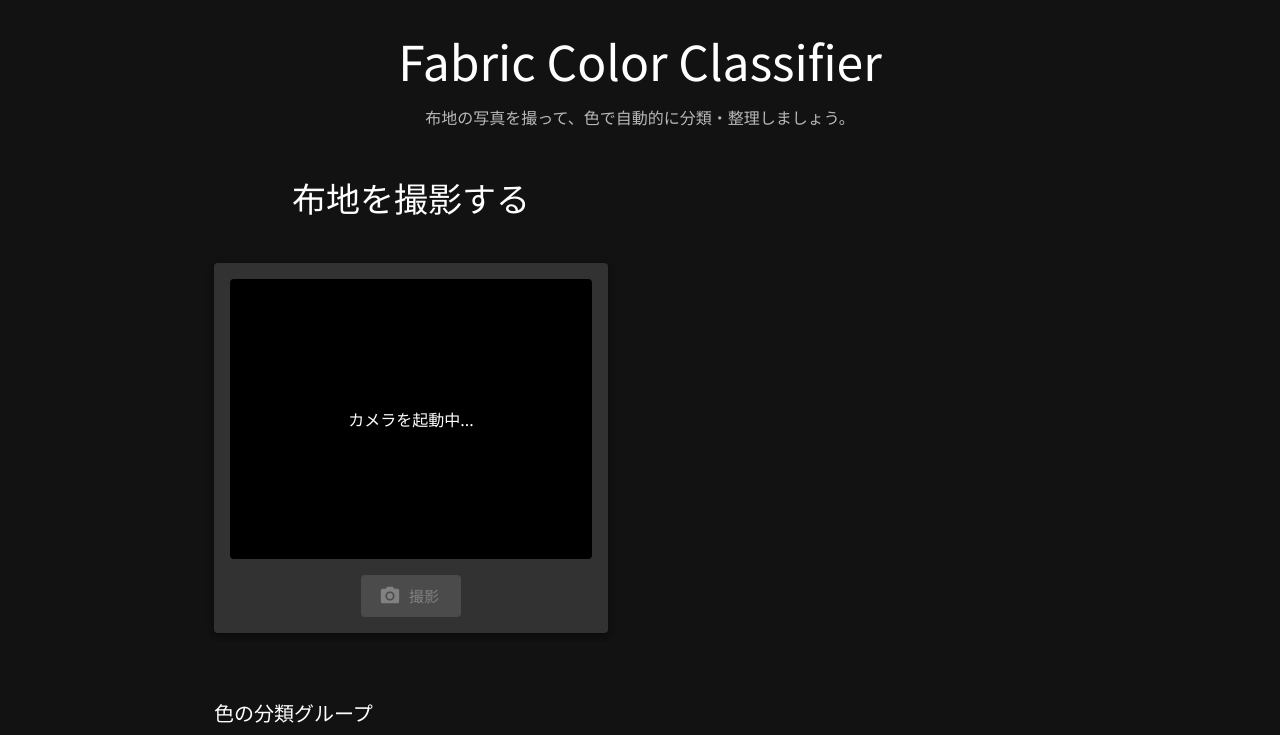
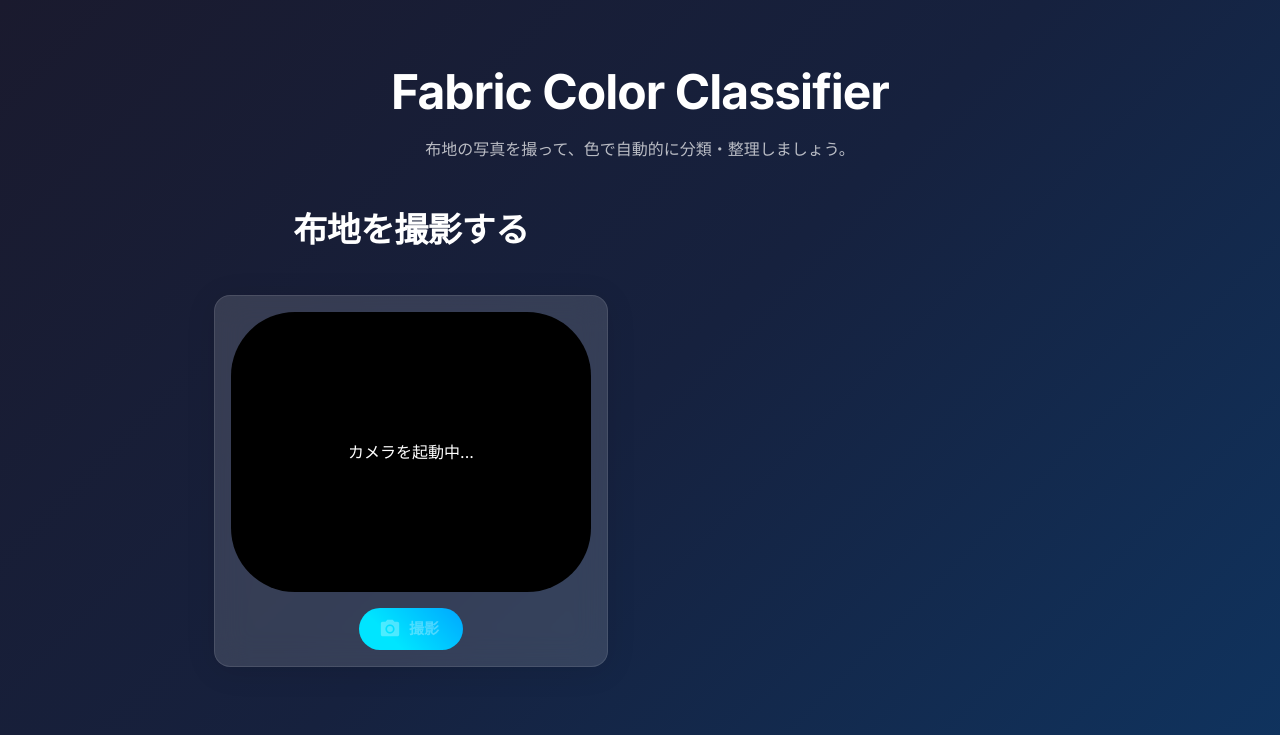
Before and after one commit to kag1022/fabric_app, a React (Create React App) app: page / in a window 1280 px wide. Shown: the top 735 px of the page. Built offline with nearby package versions, Linux system fonts and the light colour scheme; no server answers.

Commit message:
UIを最適化

```diff
--- a/package.json
+++ b/package.json
@@ -8,6 +8,8 @@
     "@dnd-kit/utilities": "^3.2.2",
     "@emotion/react": "^11.11.4",
     "@emotion/styled": "^11.11.5",
+    "@fontsource/inter": "^5.2.8",
+    "@fontsource/noto-sans-jp": "^5.2.8",
     "@mui/icons-material": "^5.18.0",
     "@mui/material": "^5.15.20",
     "@testing-library/jest-dom": "^5.17.0",
@@ -28,6 +30,7 @@
   },
   "scripts": {
     "start": "react-scripts start",
+    "dev": "react-scripts start",
     "build": "react-scripts build",
     "test": "react-scripts test",
     "eject": "react-scripts eject"
--- a/src/App.tsx
+++ b/src/App.tsx
@@ -27,21 +27,95 @@ const darkTheme = createTheme({
   palette: {
     mode: 'dark',
     primary: {
-      main: '#90caf9',
+      main: '#00e5ff', // Cyberpunk Cyan
+    },
+    secondary: {
+      main: '#ff4081', // Pink accent
     },
     background: {
-      default: '#121212',
-      paper: '#1e1e1e',
+      default: 'transparent', // Let gradient show through
+      paper: 'rgba(255, 255, 255, 0.05)', // Glass effect base
+    },
+    text: {
+      primary: '#ffffff',
+      secondary: 'rgba(255, 255, 255, 0.7)',
     },
   },
   typography: {
-    fontFamily: '"Noto Sans JP", sans-serif',
+    fontFamily: '"Inter", "Noto Sans JP", sans-serif',
+    h3: {
+      fontWeight: 700,
+      letterSpacing: '-0.02em',
+    },
+    h4: {
+      fontWeight: 600,
+      letterSpacing: '-0.01em',
+    },
+    button: {
+      fontWeight: 600,
+      textTransform: 'none', // Modern feel
+    },
+  },
+  shape: {
+    borderRadius: 16, // Softer, modern corners
+  },
+  components: {
+    MuiCssBaseline: {
+      styleOverrides: {
+        body: {
+          backgroundColor: 'transparent', // Handled by index.css
+          scrollbarColor: "#6b6b6b #2b2b2b",
+          "&::-webkit-scrollbar, & *::-webkit-scrollbar": {
+            backgroundColor: "#2b2b2b",
+          },
+          "&::-webkit-scrollbar-thumb, & *::-webkit-scrollbar-thumb": {
+            borderRadius: 8,
+            backgroundColor: "#6b6b6b",
+            minHeight: 24,
+            border: "3px solid #2b2b2b",
+          },
+        },
+      },
+    },
+    MuiPaper: {
+      styleOverrides: {
+        root: {
+          backdropFilter: 'blur(16px)',
+          border: '1px solid rgba(255, 255, 255, 0.1)',
+          boxShadow: '0 4px 30px rgba(0, 0, 0, 0.1)',
+        },
+      },
+    },
+    MuiCard: {
+      styleOverrides: {
+        root: {
+          background: 'rgba(255, 255, 255, 0.05)', // Glassy
+          backdropFilter: 'blur(16px)',
+          border: '1px solid rgba(255, 255, 255, 0.1)',
+        },
+      },
+    },
+    MuiButton: {
+      styleOverrides: {
+        root: {
+          borderRadius: 24, // Pill shape
+          padding: '8px 24px',
+          boxShadow: '0 4px 14px 0 rgba(0,0,0,0.3)',
+        },
+        containedPrimary: {
+          background: 'linear-gradient(45deg, #00e5ff 30%, #00b0ff 90%)',
+          color: '#000',
+          fontWeight: 'bold',
+        },
+      },
+    },
   },
 });
 
 const Main = styled('main')(({ theme }) => ({
-  paddingTop: theme.spacing(4),
-  paddingBottom: theme.spacing(4),
+  paddingTop: theme.spacing(8),
+  paddingBottom: theme.spacing(8),
+  minHeight: '100vh',
 }));
 
 function App() {
--- a/src/components/CameraView.tsx
+++ b/src/components/CameraView.tsx
@@ -77,7 +77,7 @@ const CameraView: React.FC<CameraViewProps> = ({ onAddFabric }) => {
           </Typography>
           <Paper elevation={4} sx={{ width: '100%', maxWidth: 500, overflow: 'hidden', p: 2 }}>
             {error && <Alert severity="error" sx={{ mb: 2 }}>{error}</Alert>}
-            <Box sx={{ position: 'relative', backgroundColor: '#000', borderRadius: 1, overflow: 'hidden' }}>
+            <Box sx={{ position: 'relative', backgroundColor: '#000', borderRadius: 4, overflow: 'hidden' }}>
               <video
                 ref={videoRef}
                 autoPlay
--- a/src/components/ColorAnalyzer.tsx
+++ b/src/components/ColorAnalyzer.tsx
@@ -124,7 +124,7 @@ const ColorAnalyzer: React.FC<ColorAnalyzerProps> = ({ imageDataUrl, onAddToGall
                     backgroundColor: `rgb(${mainResult.dominantRgb.r}, ${mainResult.dominantRgb.g}, ${mainResult.dominantRgb.b})`,
                     width: "100%",
                     paddingTop: "100%",
-                    borderRadius: 1,
+                    borderRadius: 4,
                     border: "1px solid rgba(255, 255, 255, 0.2)"
                   }}
                 />
@@ -148,7 +148,7 @@ const ColorAnalyzer: React.FC<ColorAnalyzerProps> = ({ imageDataUrl, onAddToGall
                           backgroundColor: `rgb(${result.dominantRgb.r}, ${result.dominantRgb.g}, ${result.dominantRgb.b})`,
                           width: 40,
                           height: 40,
-                          borderRadius: 1,
+                          borderRadius: 2,
                           border: "1px solid rgba(0, 0, 0, 0.1)"
                         }}
                         title={`${result.group} | ${result.hueInfo.name}`}
--- a/src/index.css
+++ b/src/index.css
@@ -1,11 +1,15 @@
 body {
   margin: 0;
-  font-family: -apple-system, BlinkMacSystemFont, 'Segoe UI', 'Roboto', 'Oxygen',
+  font-family: 'Inter', 'Noto Sans JP', -apple-system, BlinkMacSystemFont, 'Segoe UI', 'Roboto', 'Oxygen',
     'Ubuntu', 'Cantarell', 'Fira Sans', 'Droid Sans', 'Helvetica Neue',
     sans-serif;
   -webkit-font-smoothing: antialiased;
   -moz-osx-font-smoothing: grayscale;
-  background-color: #121212; /* Consistent background */
+  /* Deep, rich gradient background */
+  background: linear-gradient(135deg, #1A1A2E 0%, #16213E 50%, #0F3460 100%);
+  color: #fff;
+  min-height: 100vh;
+  background-attachment: fixed;
 }
 
 code {
@@ -19,7 +23,8 @@ code {
 
 /* High-visibility focus ring for keyboard users */
 :focus-visible {
-  outline: 3px solid #90caf9; /* MUI primary color */
+  outline: 3px solid #90caf9;
+  /* MUI primary color */
   outline-offset: 2px;
   border-radius: 4px;
 }
@@ -35,3 +40,12 @@ code {
 .MuiCircularProgress-root {
   transition: none;
 }
+
+/* Glassmorphism Utility */
+.glass-effect {
+  background: rgba(255, 255, 255, 0.05);
+  backdrop-filter: blur(16px);
+  -webkit-backdrop-filter: blur(16px);
+  border: 1px solid rgba(255, 255, 255, 0.1);
+  box-shadow: 0 4px 30px rgba(0, 0, 0, 0.1);
+}
```
Also changed, not shown: src/index.tsx (+8 -0 lines), 2 other files (tests, documents, lock files or other folders).
